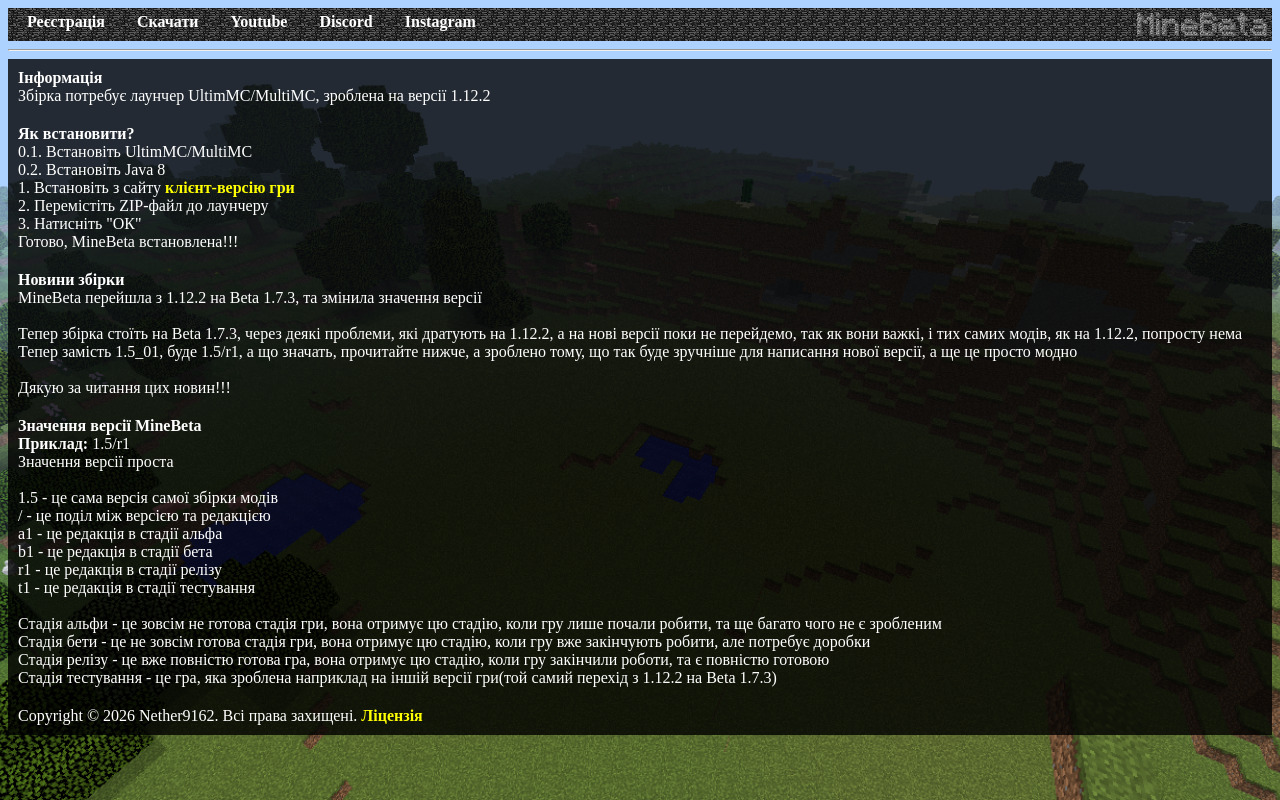
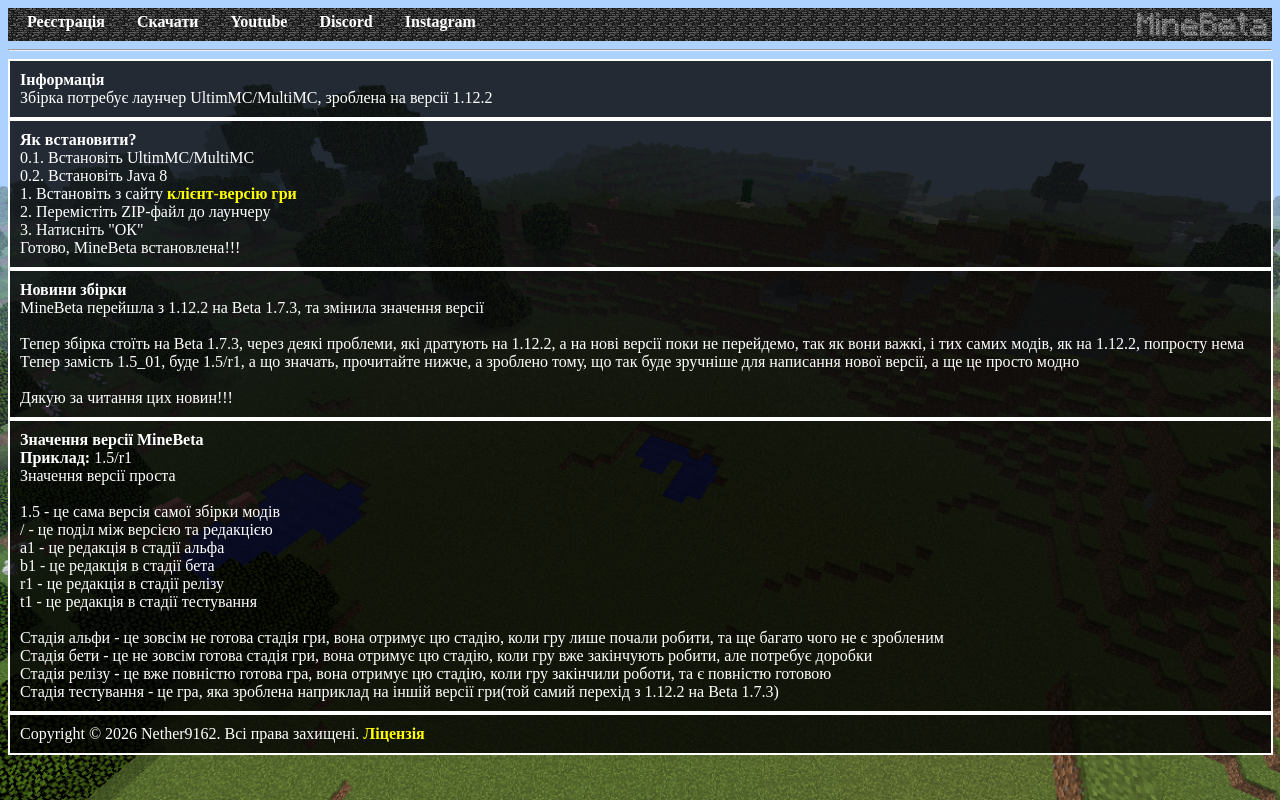
Before and after one commit to minebetaP/minebetap.github.io, a plain HTML site: page index.html in a window 1280 px wide. Drawn offline with Linux system fonts and the light colour scheme.

Commit message:
Update index.html

```diff
--- a/index.html
+++ b/index.html
@@ -16,7 +16,10 @@
 .text-box {
   padding: 10px;
   background-color: hsla(0, 0%, 0%, 0.800);
+  border: 2px solid #ffffff;
+  border-radius: 0px;
   text-align: left;
+  width: 98.2%;
 }
 
 .color-link {
```
